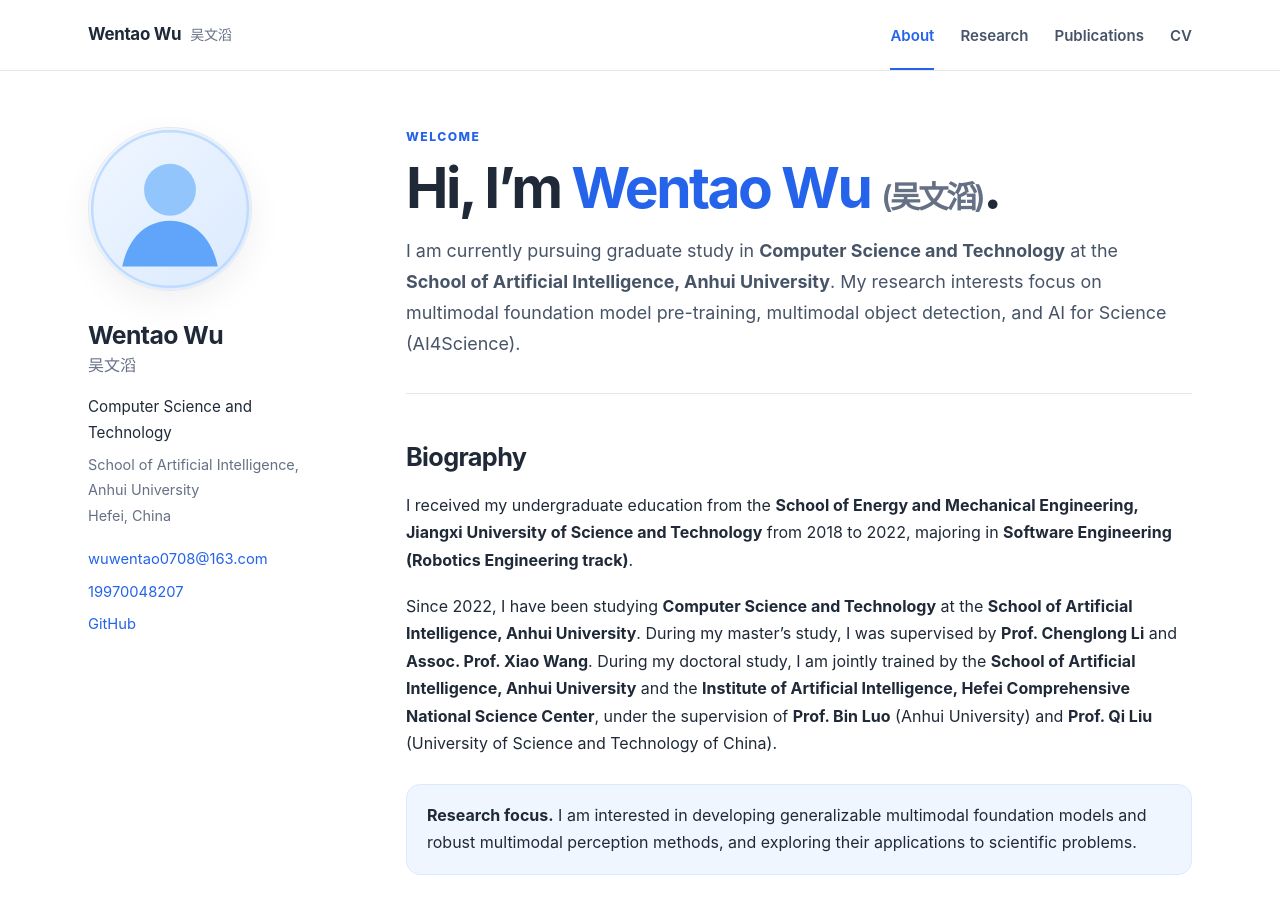
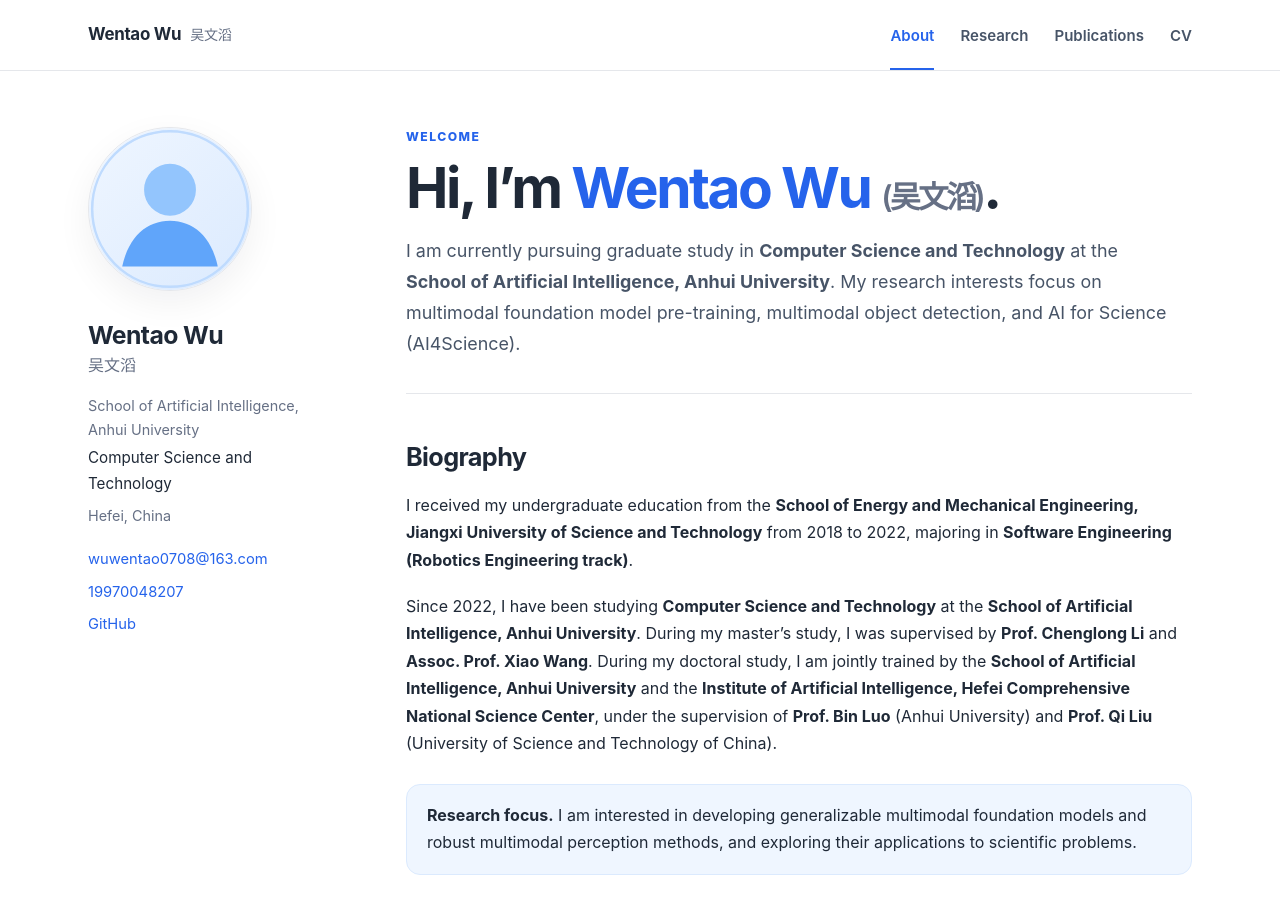
Before and after one commit to Vehicle-AHU/Vehicle-AHU.github.io, a Jekyll site: the page built from index.md, in a window 1280 px wide and 900 px high. Built offline with Jekyll 4.4.1, drawn with Linux system fonts in a browser that asks for light colours.

Commit message:
Fix sidebar affiliation and program order

```diff
--- a/_includes/sidebar.html
+++ b/_includes/sidebar.html
@@ -3,8 +3,8 @@
     <img class="avatar" src="{{ site.author.avatar | relative_url }}" alt="Portrait placeholder for {{ site.author.name }}">
     <h2 class="profile-name">{{ site.author.name }}</h2>
     <div class="profile-cn">{{ site.author.name_cn }}</div>
+    <p class="profile-meta">{{ site.author.affiliation }}</p>
     <p class="profile-bio">{{ site.author.bio }}</p>
-    <p class="profile-meta">{{ site.author.affiliation }}</p>
     <p class="profile-meta">{{ site.author.location }}</p>
     <div class="profile-links">
       {% if site.author.email != '' %}<a href="mailto:{{ site.author.email }}">{{ site.author.email }}</a>{% endif %}
```
